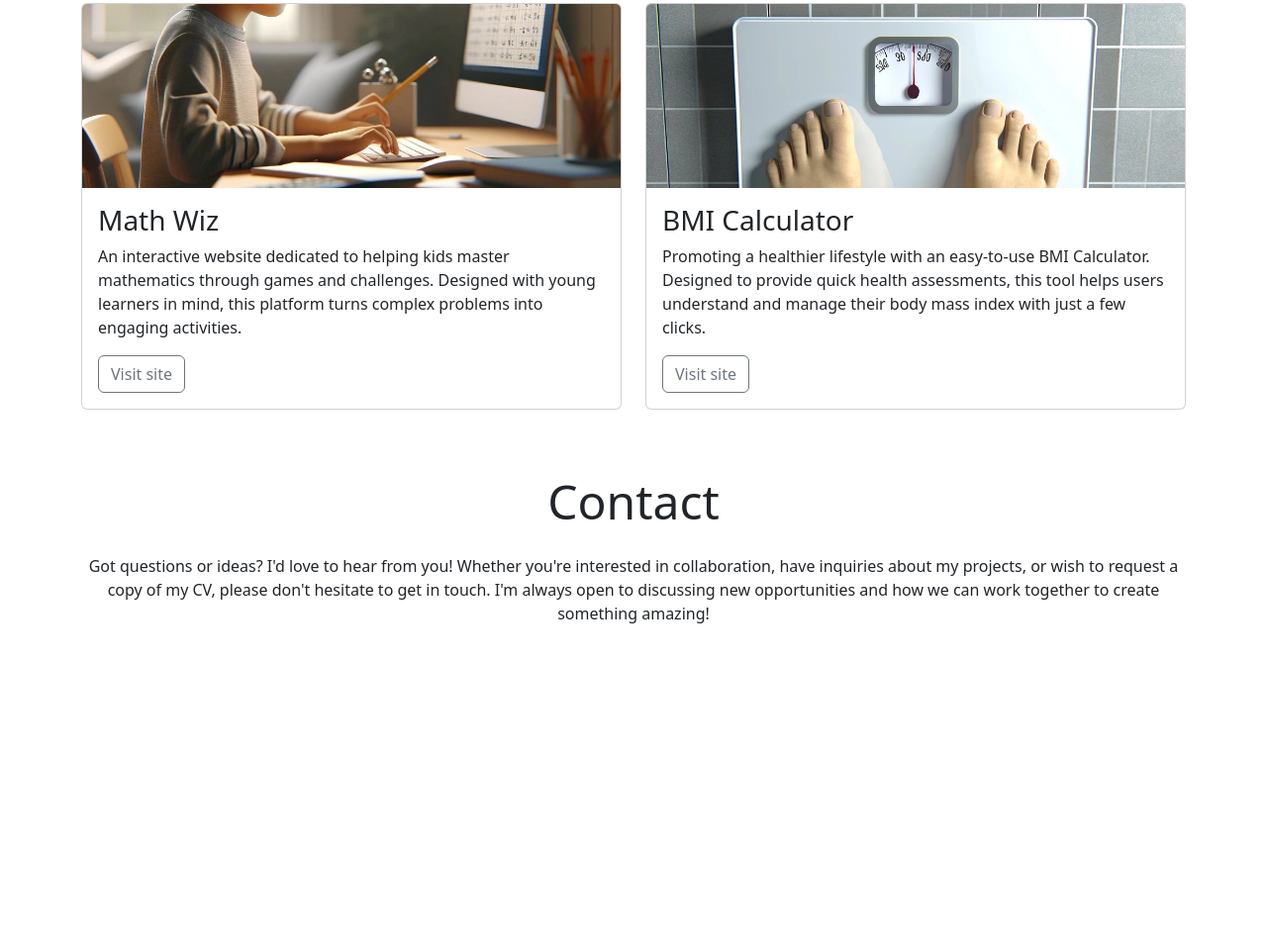
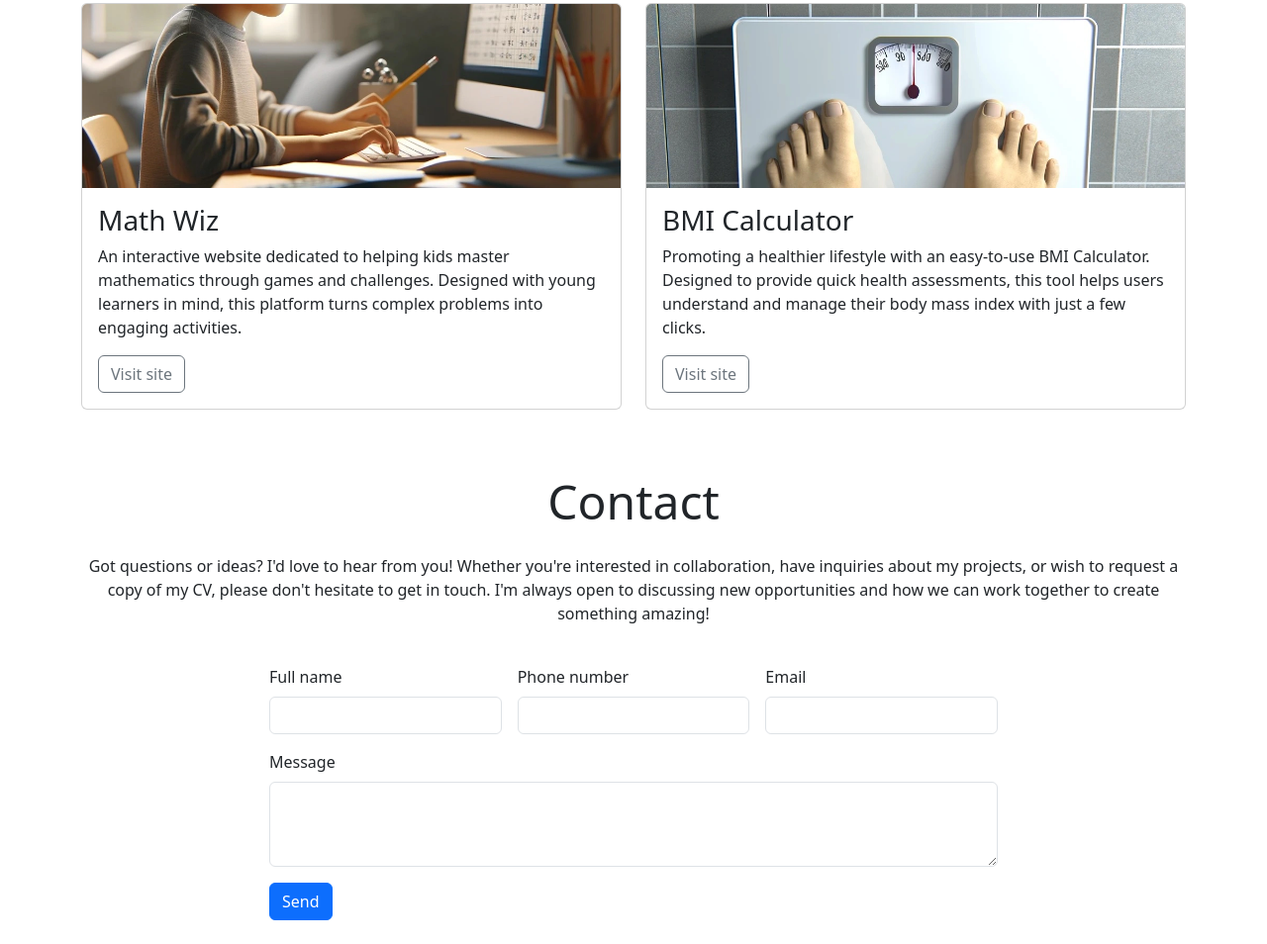
Before and after one commit to ihorsniezhko/bootstrap, a plain HTML site: page index.html in a window 1280 px wide. Shown: the part 1421-2375 px from the top of the page at 99% size. Before the commit the page ends 2093 px from the top, so only its background shows below. Drawn offline with nearby package versions, Linux system fonts and the light colour scheme.

Commit message:
Add Contact Form

```diff
--- a/index.html
+++ b/index.html
@@ -168,9 +168,30 @@
                     touch. I'm always open to discussing new opportunities and how we
                     can work together to create something amazing!</p>
             </div>
-            <div class="col-12 col-md-10 col-lg-8">
+            <div class="col-12 col-md-10 col-lg-8 mb-4">
                 <!-- Add your form here -->
+                <form class="row g-3">
+                    <div class="col-lg-4">
+                        <label for="full-name" class="form-label">Full name</label>
+                        <input type="text" class="form-control" id="full-name">
+                    </div>
+                    <div class="col-lg-4">
+                        <label for="phonenumber" class="form-label">Phone number</label>
+                        <input type="number" class="form-control" id="phonenumber">
+                    </div>
+                    <div class="col-lg-4">
+                        <label for="email" class="form-label">Email</label>
+                        <input type="email" class="form-control" id="email">
+                    </div>
+                    <div class="col-12">
+                        <label for="message" class="form-label">Message</label>
+                        <textarea class="form-control" id="message" rows="3"> </textarea>
+                    </div>
+                    <div class="col-12">
+                        <button type="submit" class="btn btn-primary">Send</button>
+                    </div>
 
+                </form>
             </div>
         </div>
     </footer>
```
